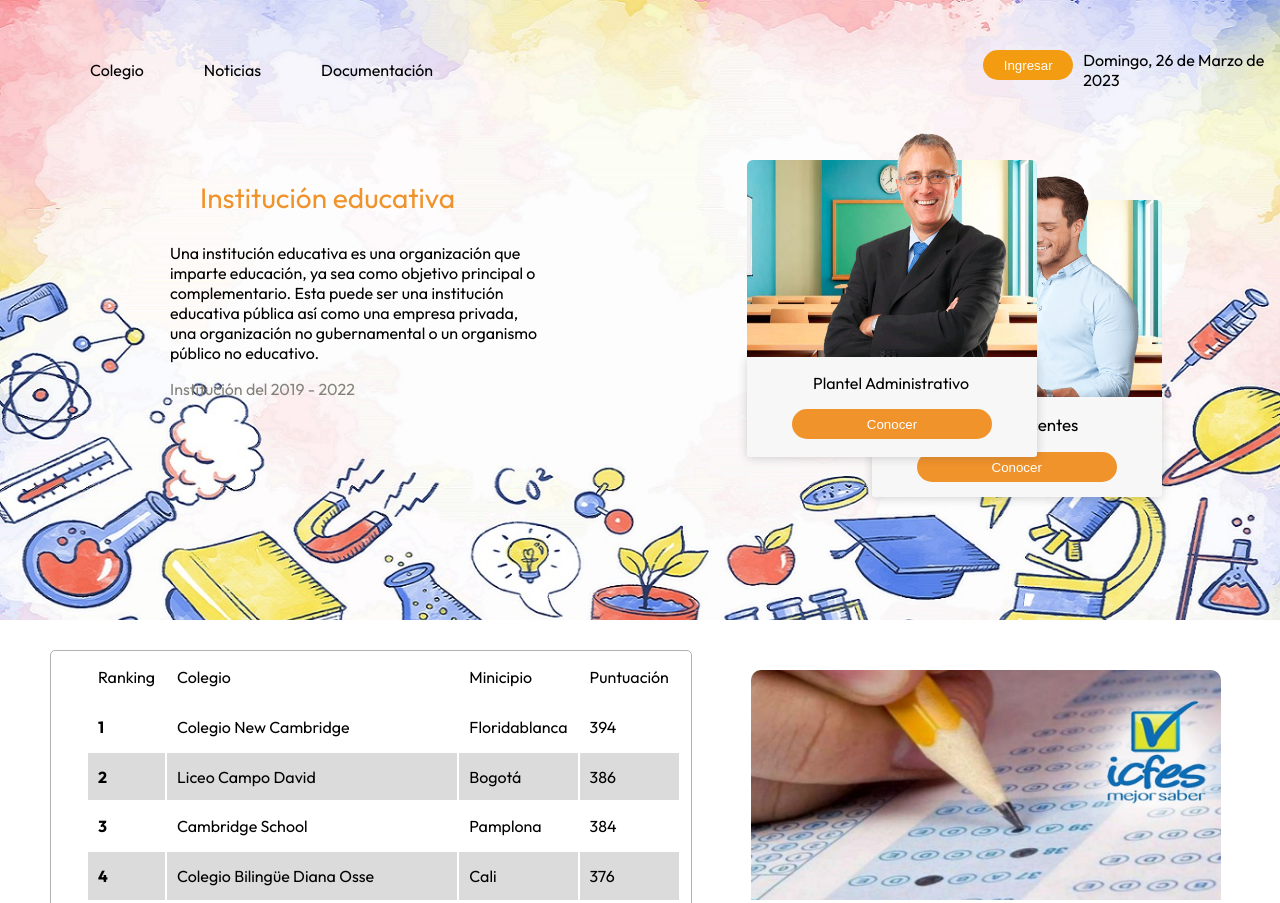
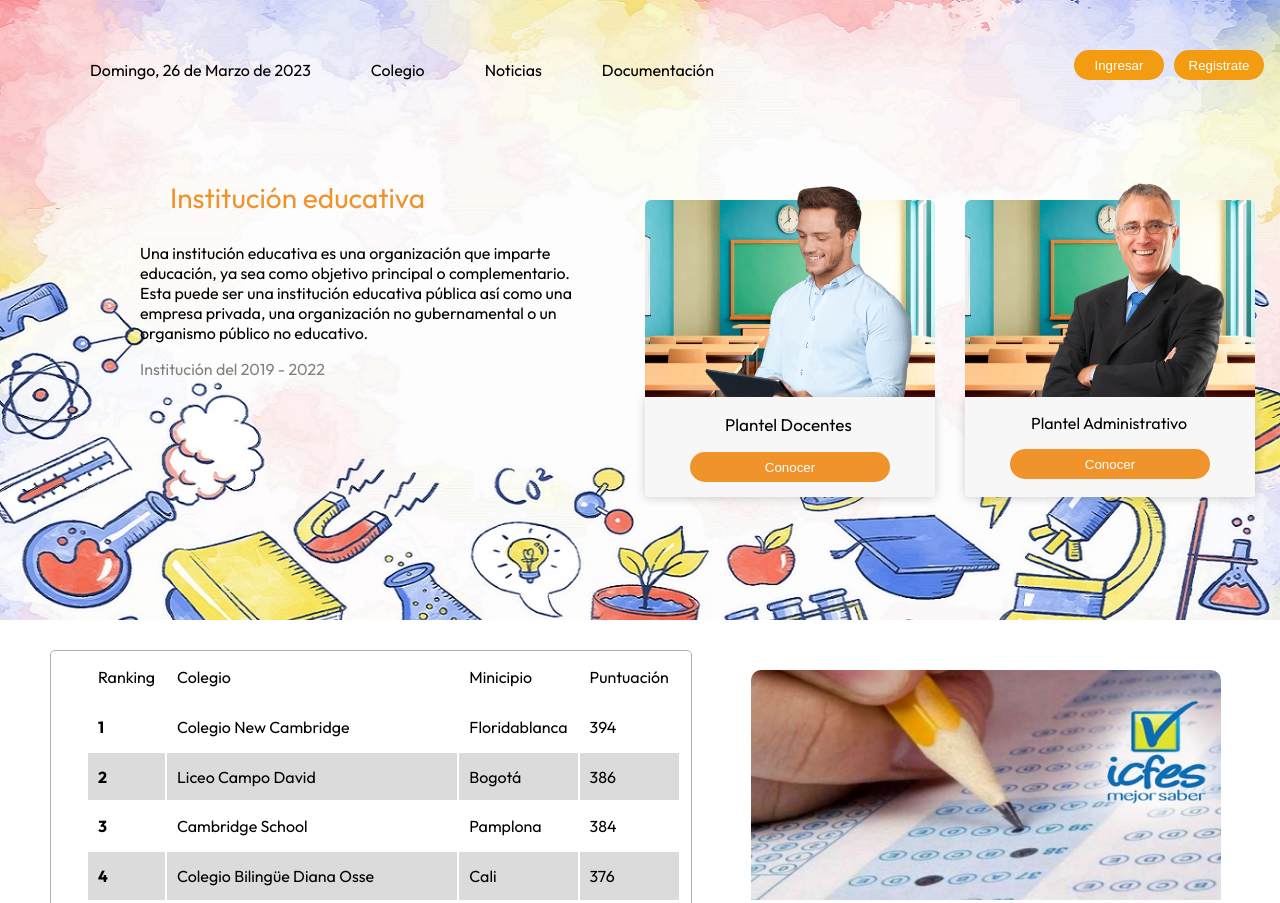
Before and after one commit to Yesid226/ProyectoSena, a plain HTML site: page index.html in a window 1280 px wide. Shown: the top 903 px of the page. Drawn offline with Linux system fonts and the light colour scheme.

Commit message:
Act
Act index

```diff
--- a/index.html
+++ b/index.html
@@ -17,6 +17,7 @@
 
                 <div class="lista">
                     <ul>
+                        <li class="fecha"></li>
                         <li><a href="">Colegio</a></li>
                         <li><a href="#submain">Noticias</a></li>
                         <li><a href="">Documentación</a></li>
@@ -25,7 +26,7 @@
                 <div class="lista2">
                     <ul>
                         <li><a href="login/login.html"><button class="ingresar">Ingresar</button></a></li>
-                        <li class="fecha"></li>
+                        <li><a href="login/registro.html"><button class="registrate">Registrate</button></a></li>
                     </ul>
                 </div>
 
@@ -172,7 +173,6 @@
                     <a href="#" title="Facebook"><i class="fa fa-facebook"></i></a>
                 </div>
                 <ul class="list-inline">
-                    <li class="list-inline-item"><a href="login/registro.html">Registrate</a></li>
                     <li class="list-inline-item"><a href="#">Preguntas frecuentes</a></li>
                     <li class="list-inline-item"><a href="#">Inicio</a></li>
                     <li class="list-inline-item"><a href="#">Contáctanos</a></li>
--- a/style/styleIndex.css
+++ b/style/styleIndex.css
@@ -51,7 +51,7 @@ body{
 }
 
 .lista2{
-    margin-left: 490px;
+    margin-left: 300px;
 }
 
 .lista2 ul li{
@@ -68,9 +68,24 @@ body{
     width: 90px;
 }
 
+.lista2 .registrate{
+    color: #fff;
+    background-color: #f39c12;
+    cursor: pointer;
+    border: none;
+    border-radius: 50px;
+    height: 30px;
+    width: 90px;
+}
+
+.lista2 .registrate:hover{
+    transform: scale(1.040,1.040);
+    background-color: #e9ad4d;
+}
+
 .lista2 .ingresar:hover{
     transform: scale(1.040,1.040);
-    background-color: #f1a222;
+    background-color: #e9ad4d;
 }
 
 .lista2 .idioma{
@@ -90,7 +105,7 @@ body{
 
 .texts{
     width: 35%;
-    margin-left: 170px;
+    margin-left: 140px;
 }
 
 .texts .tit{
@@ -105,16 +120,16 @@ body{
 }
 
 .cards{
-    margin-left: 200px;
+    display: flex;
     margin-top: 100px;
     width: 640px;
 }
 
 .cards .card{
-    margin-left: 110px;
+    margin-left: 40px;
     border-radius: 7px;
     height: 300px;
-    width: 320px;
+    width: 280px;
 }
 
 .card .imgs{
@@ -124,6 +139,7 @@ body{
 
 .card .imgs .profesor1{
     transform: scale(1.3,1.3);
+    top: 10px;
 }
 
 .card .tablero1{
@@ -172,20 +188,6 @@ body{
 .btn-docentes:hover{
     transform: scale(1.030,1.030);
     background-color: #ee9e42;
-}
-
-.card1{
-    position: relative;
-}
-
-.card1:hover{
-    z-index: 1;
-}
-
-.card2{
-    top: 160px;
-    left: 620px;
-    position: absolute;
 }
 
 .card2 .textsCard2 p{
@@ -298,7 +300,7 @@ tr, td{
 
   .footer-basic .list-inline{
     display: inline-flex;
-    margin-left: 450px;
+    margin-left: 500px;
   }
 
   .footer-basic li {
```
